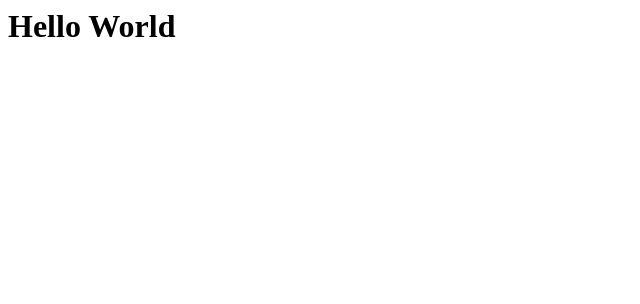
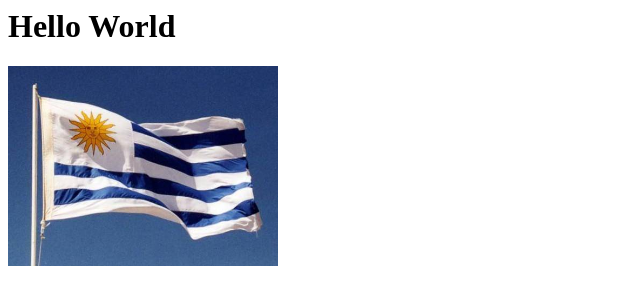
Before and after one commit to Rmiguezcastro/rmiguezcastro.github.io, a plain HTML site: page index.html in a window 1280 px wide. Shown: the whole page, without its empty margins (0-640 px from the left). Drawn offline with Linux system fonts and the light colour scheme.

Commit message:
add immage

```diff
--- a/index.html
+++ b/index.html
@@ -1,4 +1,6 @@
 <html>
     <h1> Hello World </h1>
-
+<div>
+    <img src="uy.jpg" height="200"
+</div>
 </html>
```
Also changed, not shown: uy.jpg (added).
